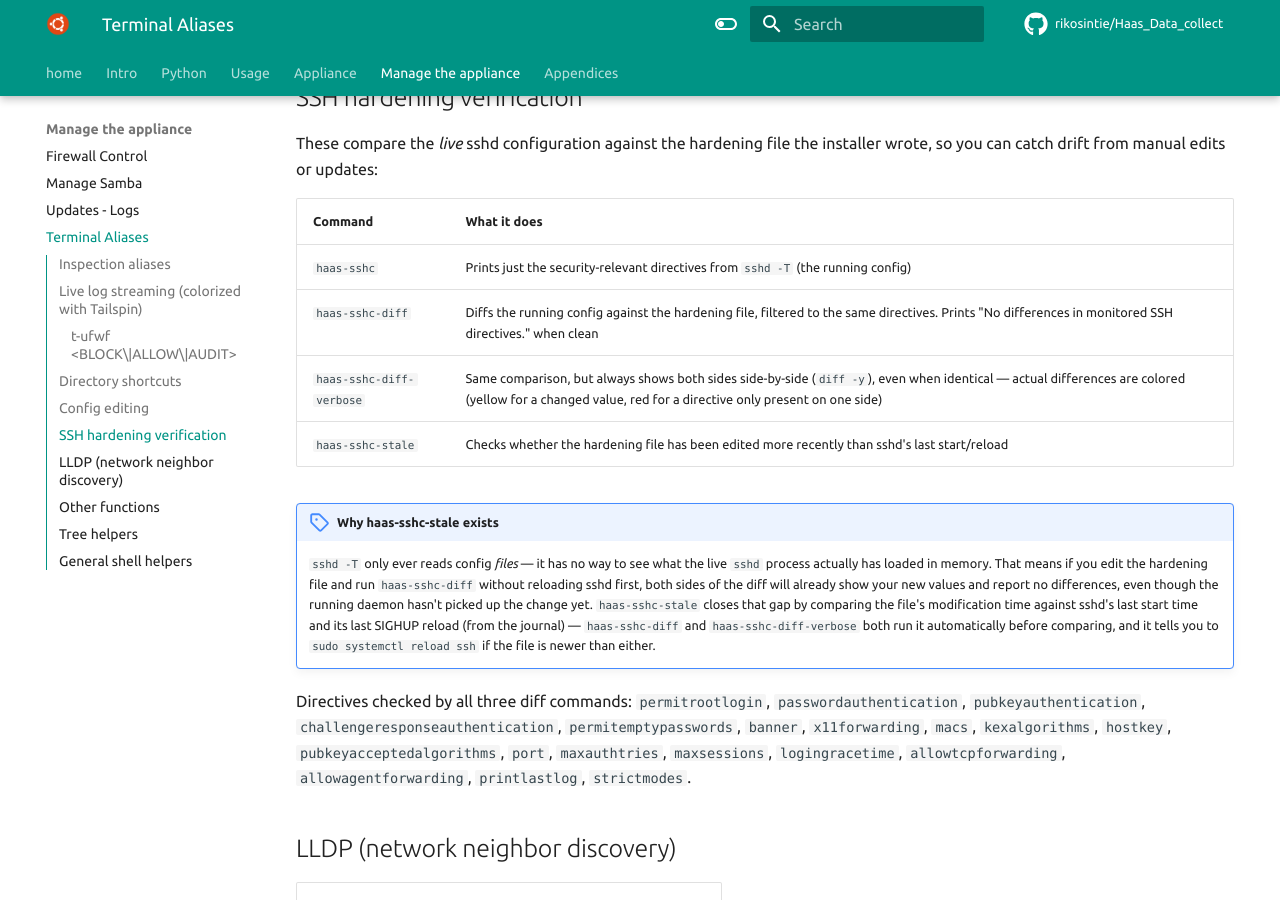
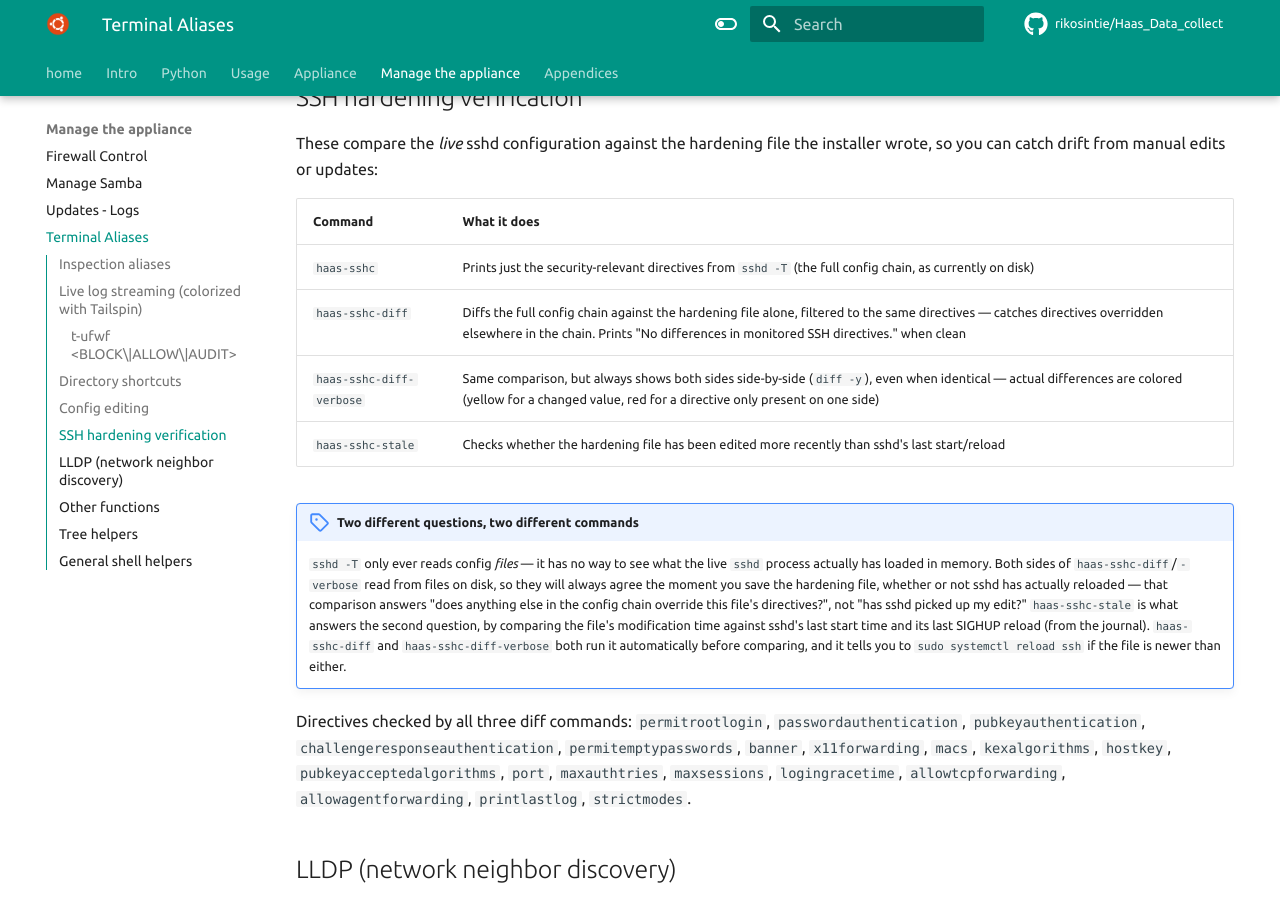
Before and after one commit to rikosintie/Haas_Data_collect, an MkDocs documentation site: the page built from docs/manage_the_appliance/terminal_aliases.md, in a window 1280 px wide and 900 px high, scrolled down 2147 px. Built offline with MkDocs 1.6.1 and Material for MkDocs 9.7.7, drawn with Linux system fonts in a browser that asks for light colours; some web fonts are replaced; comment, search, counter and statistics services are not loaded.

```diff
--- a/docs/manage_the_appliance/terminal_aliases.md
+++ b/docs/manage_the_appliance/terminal_aliases.md
@@ -73,21 +73,22 @@
 
 | Command | What it does |
 |---|---|
-| `haas-sshc` | Prints just the security-relevant directives from `sshd -T` (the running config) |
-| `haas-sshc-diff` | Diffs the running config against the hardening file, filtered to the same directives. Prints "No differences in monitored SSH directives." when clean |
+| `haas-sshc` | Prints just the security-relevant directives from `sshd -T` (the full config chain, as currently on disk) |
+| `haas-sshc-diff` | Diffs the full config chain against the hardening file alone, filtered to the same directives — catches directives overridden elsewhere in the chain. Prints "No differences in monitored SSH directives." when clean |
 | `haas-sshc-diff-verbose` | Same comparison, but always shows both sides side-by-side (`diff -y`), even when identical — actual differences are colored (yellow for a changed value, red for a directive only present on one side) |
 | `haas-sshc-stale` | Checks whether the hardening file has been edited more recently than sshd's last start/reload |
 
-!!! Note "Why haas-sshc-stale exists"
+!!! Note "Two different questions, two different commands"
     `sshd -T` only ever reads config *files* — it has no way to see what
-    the live `sshd` process actually has loaded in memory. That means if
-    you edit the hardening file and run `haas-sshc-diff` without
-    reloading sshd first, both sides of the diff will already show your
-    new values and report no differences, even though the running
-    daemon hasn't picked up the change yet. `haas-sshc-stale` closes
-    that gap by comparing the file's modification time against sshd's
-    last start time and its last SIGHUP reload (from the journal) —
-    `haas-sshc-diff` and `haas-sshc-diff-verbose` both run it
+    the live `sshd` process actually has loaded in memory. Both sides of
+    `haas-sshc-diff`/`-verbose` read from files on disk, so they will
+    always agree the moment you save the hardening file, whether or not
+    sshd has actually reloaded — that comparison answers "does anything
+    else in the config chain override this file's directives?", not
+    "has sshd picked up my edit?" `haas-sshc-stale` is what answers the
+    second question, by comparing the file's modification time against
+    sshd's last start time and its last SIGHUP reload (from the
+    journal). `haas-sshc-diff` and `haas-sshc-diff-verbose` both run it
     automatically before comparing, and it tells you to
     `sudo systemctl reload ssh` if the file is newer than either.
 
```
Also changed, not shown: 1 other file.
